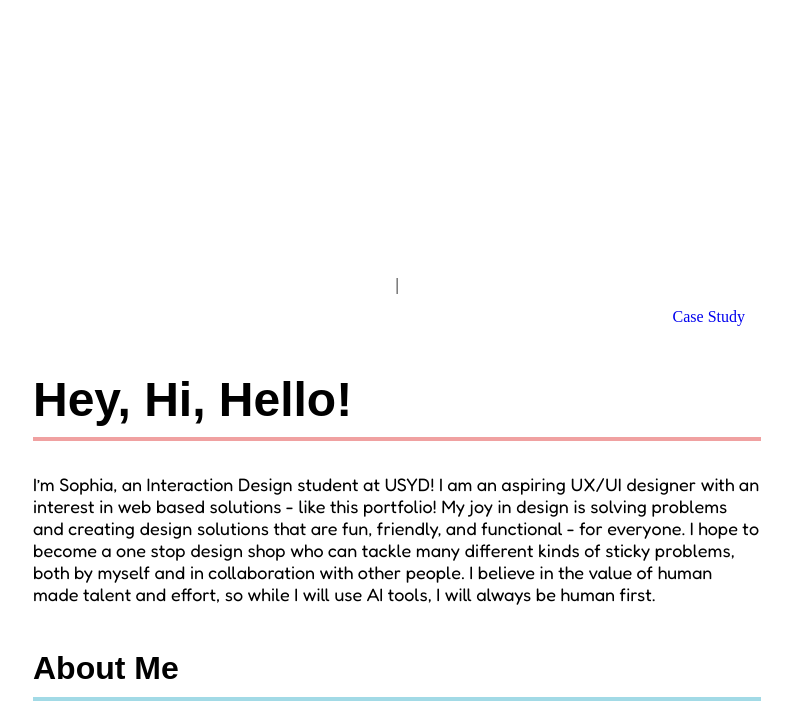
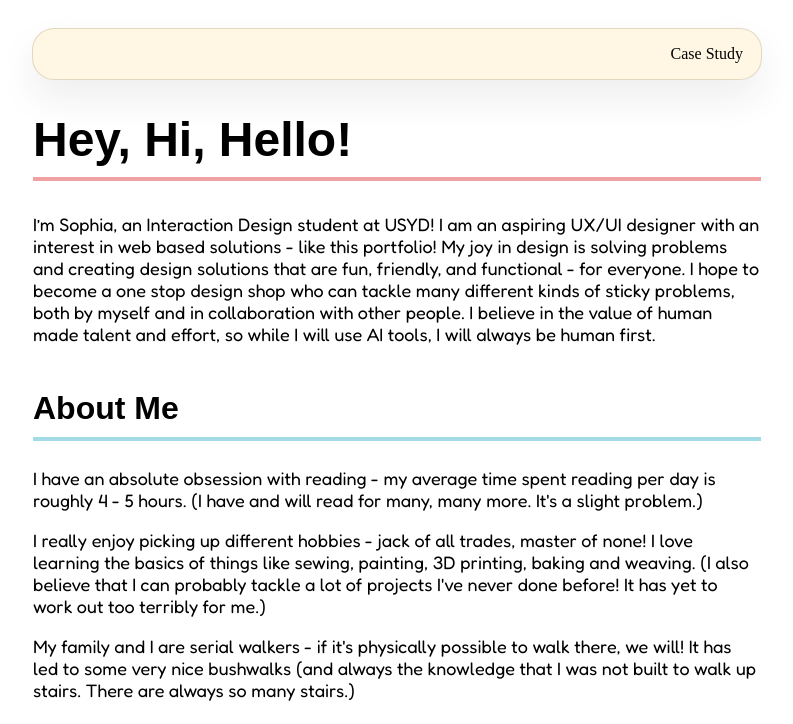
Before and after one commit to Fish-Of-Wisdom/Prof-Design-Portfolio, a plain HTML site: page index.html in a window 1280 px wide. Shown: the top 724 px of the page, without its empty margins (243-1036 px from the left). Drawn offline with Linux system fonts and the light colour scheme.

Commit message:
fixing and header

```diff
--- a/index.html
+++ b/index.html
@@ -1,21 +1,18 @@
 <!DOCTYPE html>
 
-|<head>
+<head>
 <link rel="stylesheet" href="style.css">
 <style>
 @import url('https://fonts.googleapis.com/css2?family=Fredoka:wght@300..700&family=Nunito:ital,wght@0,200..1000;1,200..1000&display=swap');
 </style>
 
 </head>
-
 <body>
-
 <div class="navigation">
     <ul>
         <li> <a href="case_study.html">Case Study</a></li>
 
     </ul>
-
 
 </div>
 
--- a/style.css
+++ b/style.css
@@ -1,6 +1,11 @@
 
 
-
+.navigation {
+    background-color: #fff7e3;
+    border: 1px solid rgba(173, 159, 126, 0.35);
+    border-radius: 22px;
+    box-shadow: 0 18px 36px rgba(37, 41, 45, 0.08);
+}
 .navigation ul {
     list-style: none;
     padding:0;
@@ -11,13 +16,23 @@
 .navigation ul li {
     float:right;
     padding: 14px 16px;
+
 }
 
 .navigation ul li a {
     display:block;
     text-align:center;
     text-decoration:none;
+    color:black;
+    padding:2px;
 
+}
+
+.navigation ul li a:hover {
+    background-color:#f0a1a1;
+    color:white;
+    border-radius: 8px;
+    padding:2px;
 }
 
 body {
@@ -26,7 +41,8 @@
     align-items: center;
     justify-content: flex-start;
     padding: 20px;
-    margin: 20%;
+    margin-left: 20%;
+    margin-right: 20%;
 }
 
 /* Keep the navigation full-width while centering the page content */
```
